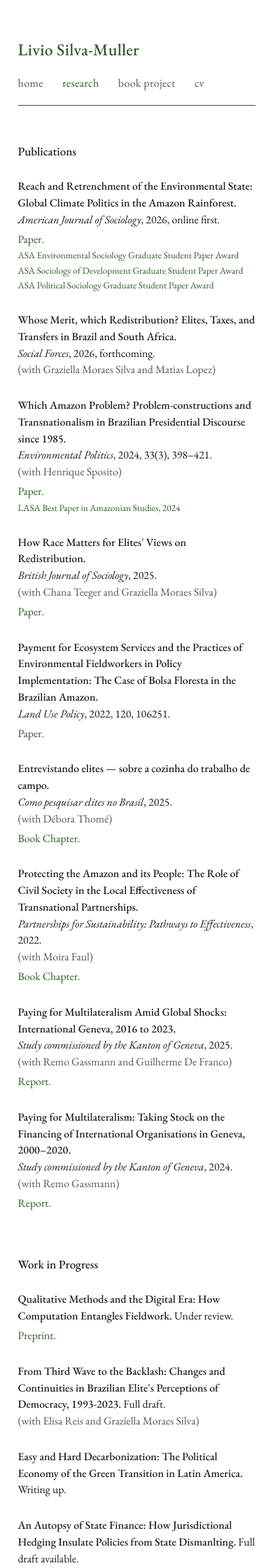
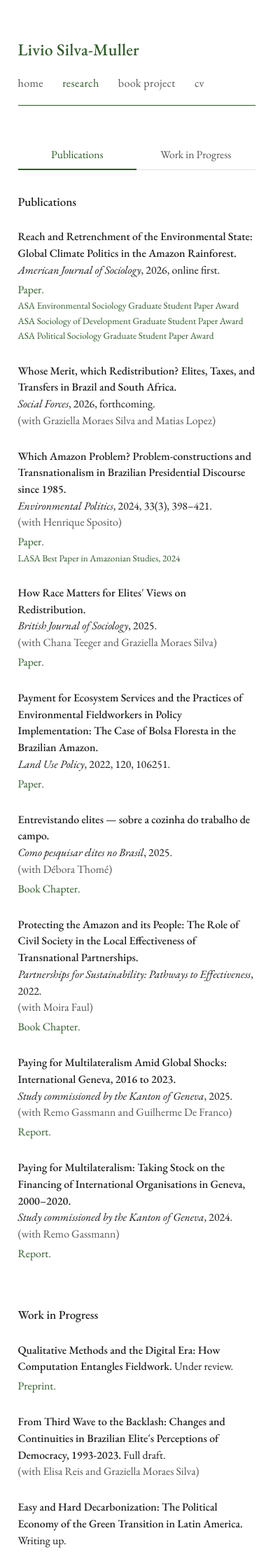
Before and after one commit to liviosilvamuller/liviosilvamuller.github.io, a Jekyll site: the page built from research.md, in a window 390 px wide. Shown: the top 2240 px of the page at 70% size. Built offline with Jekyll 4.4.1, drawn with Linux system fonts in a browser that asks for light colours.

Commit message:
#cellphone

```diff
--- a/_layouts/research.html
+++ b/_layouts/research.html
@@ -1,10 +1,17 @@
 ---
 layout: default
 ---
+
+<!-- Mobile tab buttons (hidden on desktop via CSS) -->
+<div class="research-tabs">
+  <button class="research-tab active" data-target="publications">Publications</button>
+  <button class="research-tab" data-target="working">Work in Progress</button>
+</div>
+
 <div class="research-columns">
 
   <!-- Publications -->
-  <div>
+  <div id="publications">
     <h2 class="section-header">Publications</h2>
     {% for paper in site.data.published %}
     <div class="paper">
@@ -27,7 +34,7 @@ layout: default
   </div>
 
   <!-- Work in Progress -->
-  <div>
+  <div id="working">
     <h2 class="section-header">Work in Progress</h2>
     {% for paper in site.data.working %}
     <div class="paper">
--- a/css/main.css
+++ b/css/main.css
@@ -185,10 +185,43 @@ h2.page-title {
   line-height: 1.5;
 }
 
+/* ── Research tabs (mobile only) ─────────────────────── */
+.research-tabs { display: none; }
+
 @media (max-width: 680px) {
   .research-columns {
     grid-template-columns: 1fr;
     gap: 2rem;
+  }
+
+  .research-tabs {
+    display: flex;
+    gap: 0;
+    margin-bottom: 1.8rem;
+    border-bottom: 1px solid var(--border);
+  }
+
+  .research-tab {
+    flex: 1;
+    background: none;
+    border: none;
+    border-bottom: 2px solid transparent;
+    padding: 0.5rem 0.5rem 0.6rem;
+    font-family: inherit;
+    font-size: 0.92rem;
+    color: var(--muted);
+    cursor: pointer;
+    margin-bottom: -1px;
+    transition: color 0.15s, border-color 0.15s;
+  }
+
+  .research-tab.active {
+    color: var(--accent);
+    border-bottom-color: var(--accent);
+  }
+
+  .research-columns > div.tab-hidden {
+    display: none;
   }
 }
 
```
Also changed, not shown: other parts of _layouts/research.html (+16 -0 lines).
